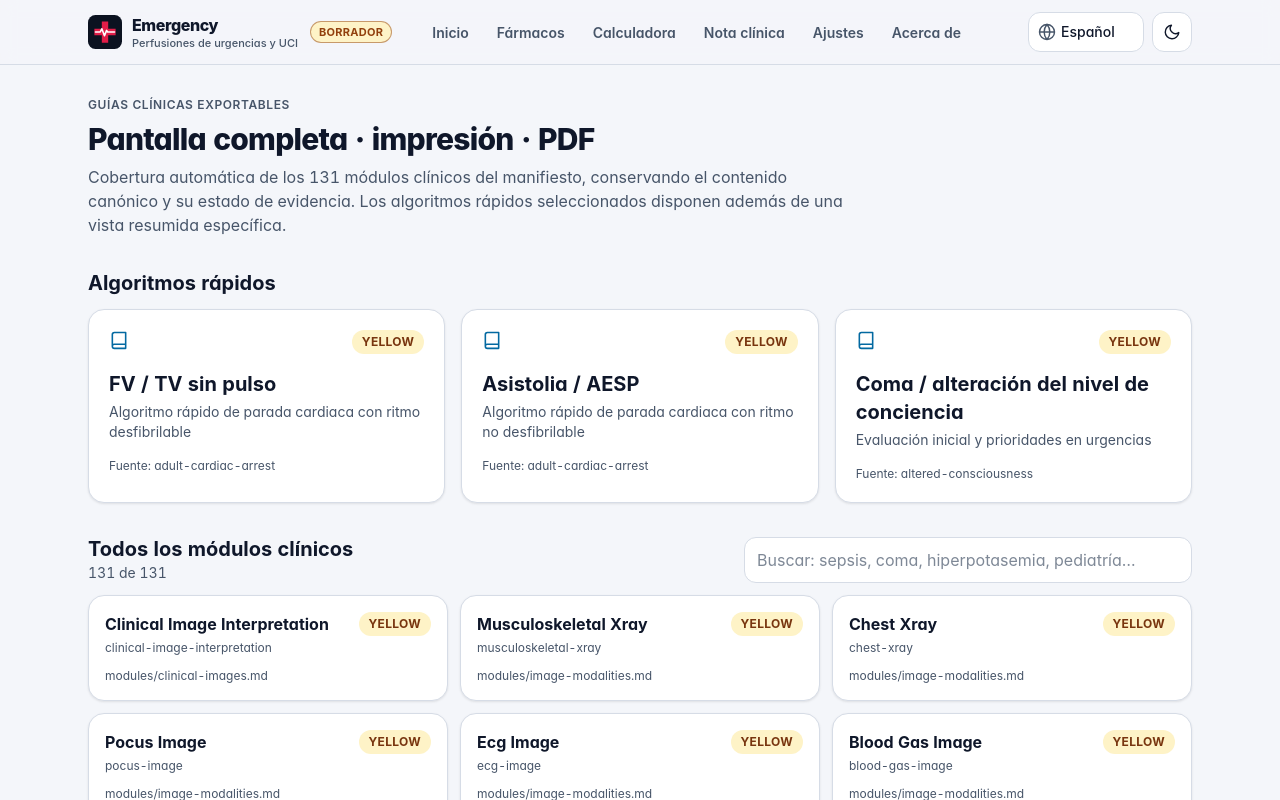
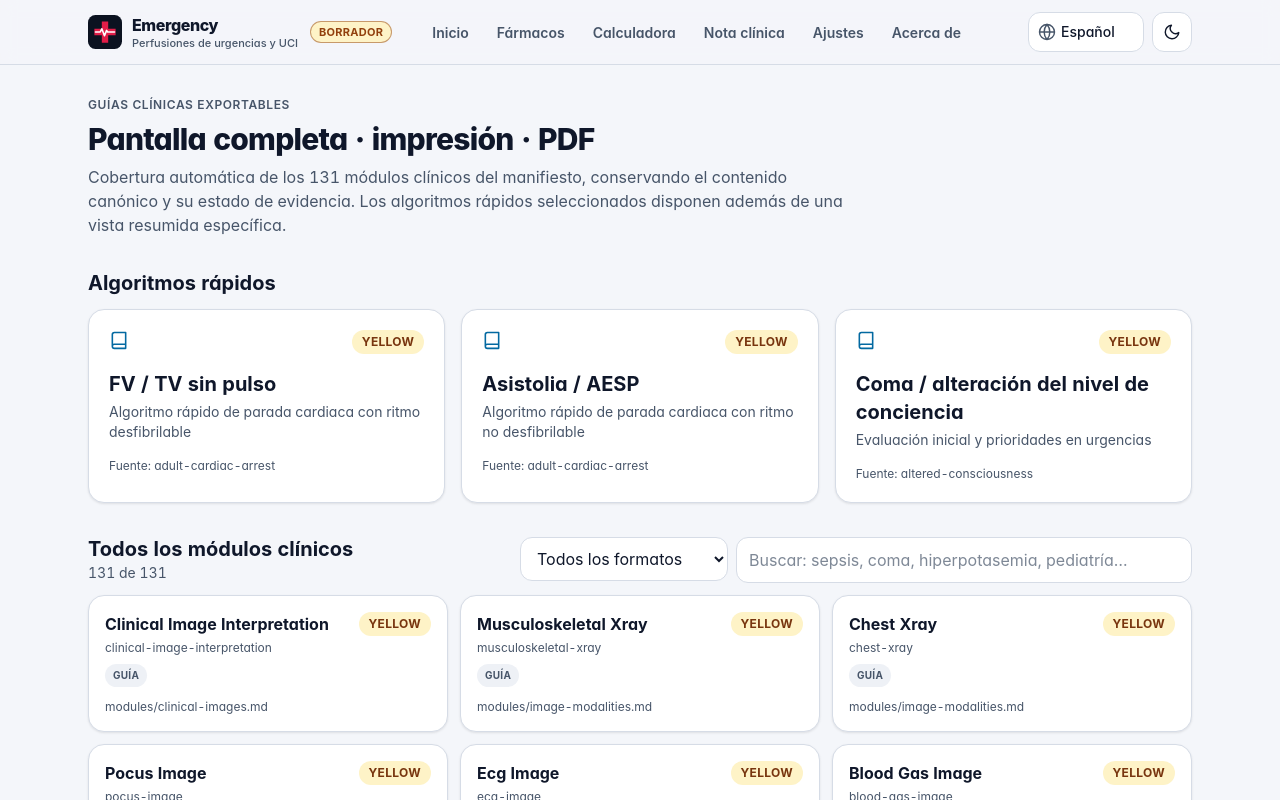
Before and after one commit to JuanCopado/Emergency, a React (Vite) app in the folder app/: page /guides in a window 1280 px wide. Shown: the top 800 px of the page. Built offline with nearby package versions, Linux system fonts and the light colour scheme.

Commit message:
feat: adapt printable layouts by clinical guide type

```diff
--- a/app/src/pages/ClinicalGuides.tsx
+++ b/app/src/pages/ClinicalGuides.tsx
@@ -41,17 +41,19 @@ function CanonicalBody({ guide }: { guide: CanonicalGuide }) {
 export default function ClinicalGuides() {
   const { id } = useParams();
   const [query, setQuery] = useState('');
+  const [formatFilter, setFormatFilter] = useState<'all' | 'algorithm' | 'guide' | 'procedure'>('all');
   const quickGuide = useMemo(() => (id ? getClinicalGuide(id) : undefined), [id]);
   const canonicalGuide = useMemo(() => (id ? getCanonicalGuide(id) : undefined), [id]);
   const sheetRef = useRef<HTMLDivElement>(null);
 
   const filteredCanonical = useMemo(() => {
     const q = query.trim().toLowerCase();
-    if (!q) return canonicalGuides;
-    return canonicalGuides.filter((guide) =>
-      [guide.id, guide.title, guide.bundle, guide.body].some((value) => value.toLowerCase().includes(q)),
-    );
-  }, [query]);
+    return canonicalGuides.filter((guide) => {
+      const matchesFormat = formatFilter === 'all' || guide.format === formatFilter;
+      const matchesQuery = !q || [guide.id, guide.title, guide.bundle, guide.body].some((value) => value.toLowerCase().includes(q));
+      return matchesFormat && matchesQuery;
+    });
+  }, [query, formatFilter]);
 
   const printGuide = () => window.print();
 
@@ -99,7 +101,17 @@ export default function ClinicalGuides() {
               <h2 className="text-xl font-bold">Todos los módulos clínicos</h2>
               <p className="text-sm text-muted">{filteredCanonical.length} de {canonicalGuides.length}</p>
             </div>
-            <label className="w-full max-w-md">
+            <div className="flex w-full max-w-2xl flex-col gap-2 sm:flex-row">
+              <label className="sm:w-52">
+                <span className="sr-only">Filtrar formato</span>
+                <select className="input" value={formatFilter} onChange={(event) => setFormatFilter(event.target.value as typeof formatFilter)}>
+                  <option value="all">Todos los formatos</option>
+                  <option value="algorithm">Algoritmo 1 página</option>
+                  <option value="guide">Guía 2–4 páginas</option>
+                  <option value="procedure">Procedimiento ilustrado</option>
+                </select>
+              </label>
+              <label className="flex-1">
                 <span className="sr-only">Buscar guía clínica</span>
                 <input
                   className="input"
@@ -110,6 +122,7 @@ export default function ClinicalGuides() {
                 />
               </label>
             </div>
+          </div>
           <div className="grid gap-3 md:grid-cols-2 lg:grid-cols-3">
             {filteredCanonical.map((guide) => (
               <Link key={guide.id} to={`/guides/${guide.id}`} className="card p-4 transition hover:border-primary/60">
@@ -117,6 +130,9 @@ export default function ClinicalGuides() {
                   <span className="min-w-0">
                     <span className="block truncate font-bold">{guide.title}</span>
                     <span className="mt-1 block truncate text-xs text-muted">{guide.id}</span>
+                    <span className="mt-2 inline-flex rounded-full bg-surface-2 px-2 py-1 text-[10px] font-bold uppercase tracking-wide text-muted">
+                      {guide.format === 'algorithm' ? 'Algoritmo' : guide.format === 'procedure' ? 'Procedimiento' : 'Guía'}
+                    </span>
                   </span>
                   <StatusPill status={guide.status} />
                 </div>
@@ -144,6 +160,8 @@ export default function ClinicalGuides() {
   const sourceModule = quickGuide?.sourceModule ?? canonicalGuide?.id ?? id;
   const sourcePath = quickGuide?.sourcePath ?? canonicalGuide?.sourcePath ?? '';
   const reviewedAt = quickGuide?.reviewedAt ?? 'según repositorio actual';
+  const format = quickGuide ? 'algorithm' : (canonicalGuide?.format ?? 'guide');
+  const formatLabel = format === 'algorithm' ? 'Algoritmo rápido · objetivo 1 página' : format === 'procedure' ? 'Procedimiento ilustrado' : 'Guía clínica · 2–4 páginas';
 
   return (
     <div className="guide-page space-y-4">
@@ -155,7 +173,7 @@ export default function ClinicalGuides() {
         </div>
       </div>
 
-      <div ref={sheetRef} className="clinical-guide-sheet rounded-2xl border border-border bg-white p-5 text-slate-950 shadow-card sm:p-7">
+      <div ref={sheetRef} className={`clinical-guide-sheet guide-format-${format} rounded-2xl border border-border bg-white p-5 text-slate-950 shadow-card sm:p-7`}>
         <header className="border-b-4 border-sky-700 pb-4">
           <div className="flex flex-wrap items-start justify-between gap-3">
             <div>
@@ -168,6 +186,7 @@ export default function ClinicalGuides() {
           <div className="mt-3 grid gap-1 text-xs text-slate-600 sm:grid-cols-2">
             <p><strong>Módulo fuente:</strong> {sourceModule}</p>
             <p><strong>Revisión:</strong> {reviewedAt}</p>
+            <p><strong>Formato:</strong> {formatLabel}</p>
           </div>
         </header>
 
@@ -197,7 +216,14 @@ export default function ClinicalGuides() {
             </section>
           </>
         ) : canonicalGuide ? (
+          <>
+            {format === 'procedure' ? (
+              <section className="procedure-visual-slot mt-5 break-inside-avoid rounded-xl border-2 border-dashed border-sky-300 bg-sky-50 p-4 text-sm text-sky-950">
+                <strong>Ilustración procedimental:</strong> esta zona utiliza únicamente un activo visual canónico que haya pasado Visual QA. Si todavía no existe uno aprobado, el PDF conserva solo el contenido textual validado.
+              </section>
+            ) : null}
             <CanonicalBody guide={canonicalGuide} />
+          </>
         ) : null}
 
         <footer className="mt-5 border-t border-slate-300 pt-3 text-[10px] leading-relaxed text-slate-600">
```
Lines whose indentation alone changed are shown as unchanged.
